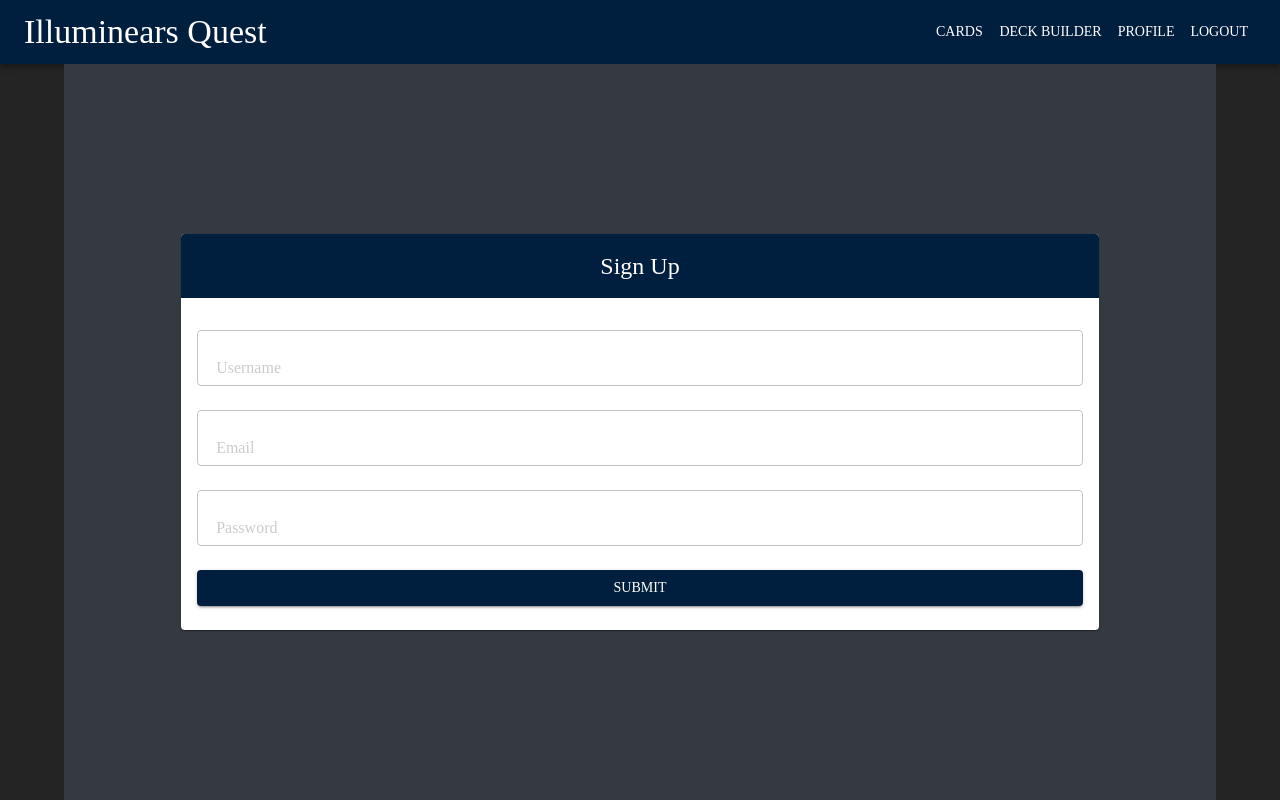
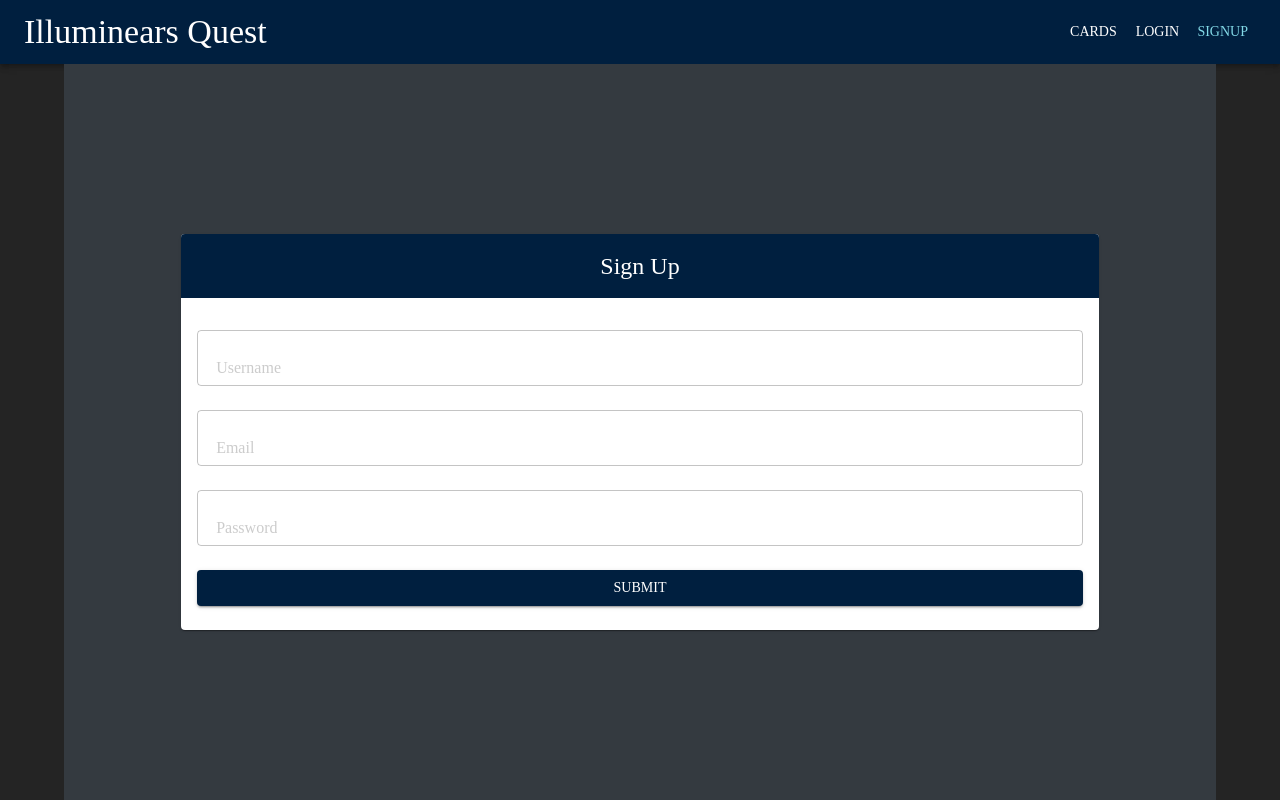
Before and after one commit to Velazqe/illuminears, a React (Vite) app in the folder client/: page /signup in a window 1280 px wide. Built offline with nearby package versions, Linux system fonts and the light colour scheme.

Commit message:
got signup/login/logout working, home page and nav bar change content when logged in/out

```diff
--- a/client/src/components/Header/index.jsx
+++ b/client/src/components/Header/index.jsx
@@ -20,18 +20,32 @@ export default function Navbar() {
             sx={currentPage === '/cards' ? { color: 'secondary.main' } : {}}>
             Cards
           </Button>
-          <Button color="inherit" component={Link} to="/builder"
+          {Auth.loggedIn() ? (
+            <>
+            <Button color="inherit" component={Link} to="/builder"
             sx={currentPage === '/builder' ? { color: 'secondary.main' } : {}}>
             Deck Builder
           </Button>
           <Button color="inherit" component={Link} to="/profile"
             sx={currentPage === '/profile' ? { color: 'secondary.main' } : {}}>
-            Profile
+            {Auth.getProfile().data.username}'s Decks
           </Button>
-          <Button color="inherit" component={Link} to="/logout"
-            sx={currentPage === '/logout' ? { color: 'secondary.main' } : {}}>
+          <Button color="inherit" onClick={logout}>
             Logout
           </Button>
+          </>
+        ) : (
+          <>
+          <Button color="inherit" component={Link} to="/login"
+            sx={currentPage === '/login' ? { color: 'secondary.main' } : {}}>
+            Login
+          </Button>
+          <Button color="inherit" component={Link} to="/signup"
+            sx={currentPage === '/signup' ? { color: 'secondary.main' } : {}}>
+            Signup
+          </Button>
+          </>
+        )}
         </Box>
       </Toolbar>
     </AppBar>
--- a/client/src/pages/Home.jsx
+++ b/client/src/pages/Home.jsx
@@ -1,12 +1,29 @@
 import { useQuery } from "@apollo/client";
 import { Container, Typography, Button } from '@mui/material';
 import { Link } from 'react-router-dom';
+import Auth from "../utils/auth";
+
 
 const Home = () => {
+  const logout = (event) => {
+    event.preventDefault();
+    Auth.logout();
+  };
 
   return (
     <Container sx={{ display: 'flex', flexGrow: 1, alignItems: 'center', justifyContent: 'center', flexDirection: 'column', backgroundColor: 'background.secondary' }}>
-       <Typography variant="h1" component="h1" sx={{ margin: '20px'}}>
+       {Auth.loggedIn() ? (
+        <>
+        <Typography variant="h1" component="h1" sx={{ margin: '20px', textAlign: 'center'}}>
+       WELCOME <br></br>{Auth.getProfile().data.username}!
+      </Typography>
+      <Button color="inherit" onClick={logout} sx={{ margin: "20px", backgroundColor: 'primary.main'}}>
+        Log Out
+      </Button>
+      </>
+       ) : (
+        <>
+         <Typography variant="h1" component="h1" sx={{ margin: '20px'}}>
        WELCOME ILLUMINEARS!
       </Typography>
       <Button color="inherit" component={Link} to="/login" sx={{ margin: "20px", backgroundColor: 'primary.main'}}>
@@ -15,6 +32,9 @@ const Home = () => {
       <Button color="inherit" component={Link} to="/signup" sx={{ margin: "20px", backgroundColor: 'primary.main'}}>
         Sign Up
       </Button>
+        </>
+       )}
+
     </Container>
   );
 };
--- a/client/src/pages/Signup.jsx
+++ b/client/src/pages/Signup.jsx
@@ -32,7 +32,7 @@ const Signup = () => {
       const { data } = await addUser({
         variables: { ...formState },
       });
-
+      console.log(data);
       Auth.login(data.addUser.token);
     } catch (e) {
       console.error(e);
--- a/client/src/utils/auth.js
+++ b/client/src/utils/auth.js
@@ -34,7 +34,7 @@ class AuthService {
 
   logout() {
     localStorage.removeItem('id_token');
-    window.location.reload();
+    window.location.assign('/');
   }
 }
 
```
Also changed, not shown: 1 other file (tests, documents, lock files or other folders).
